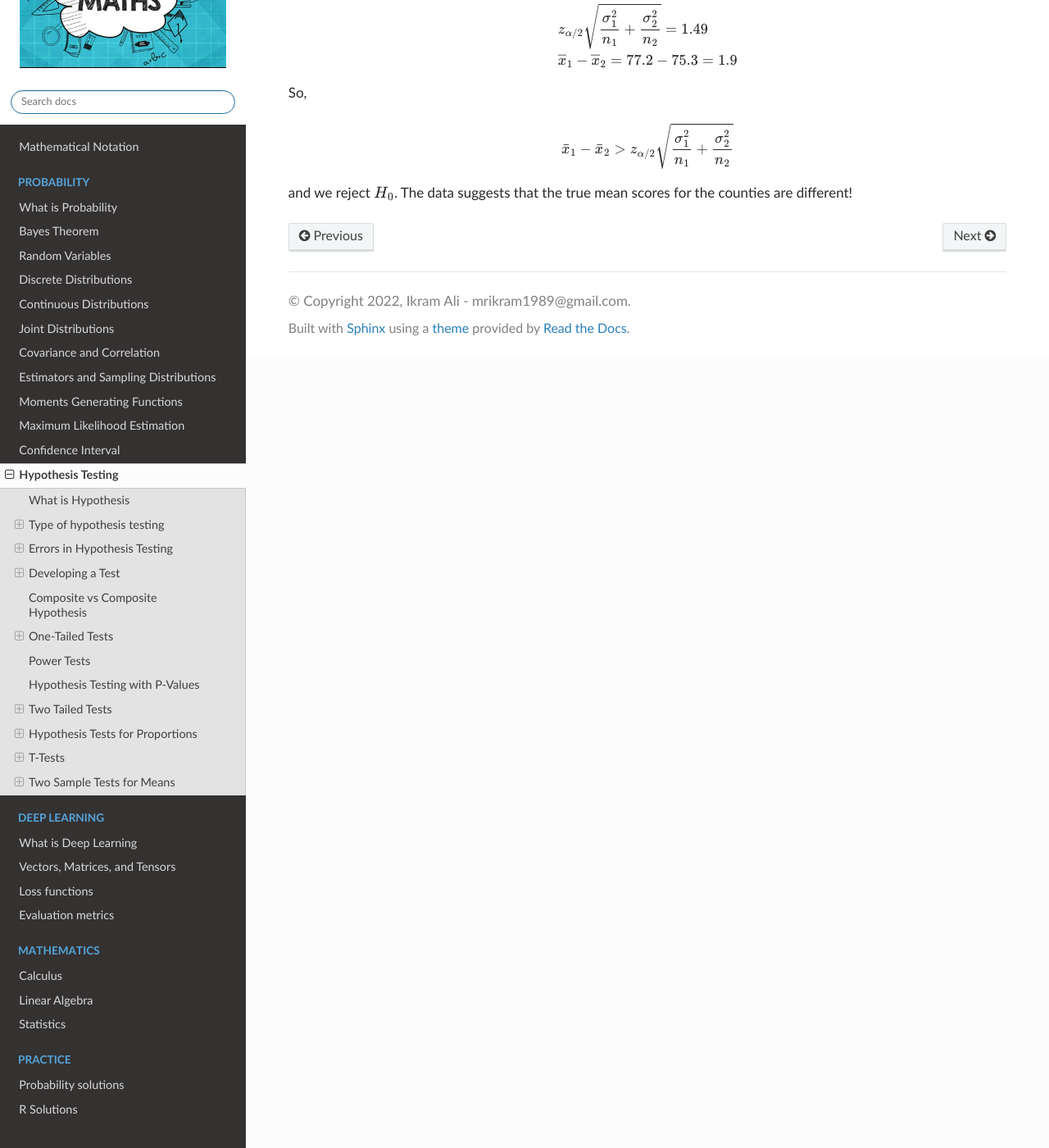
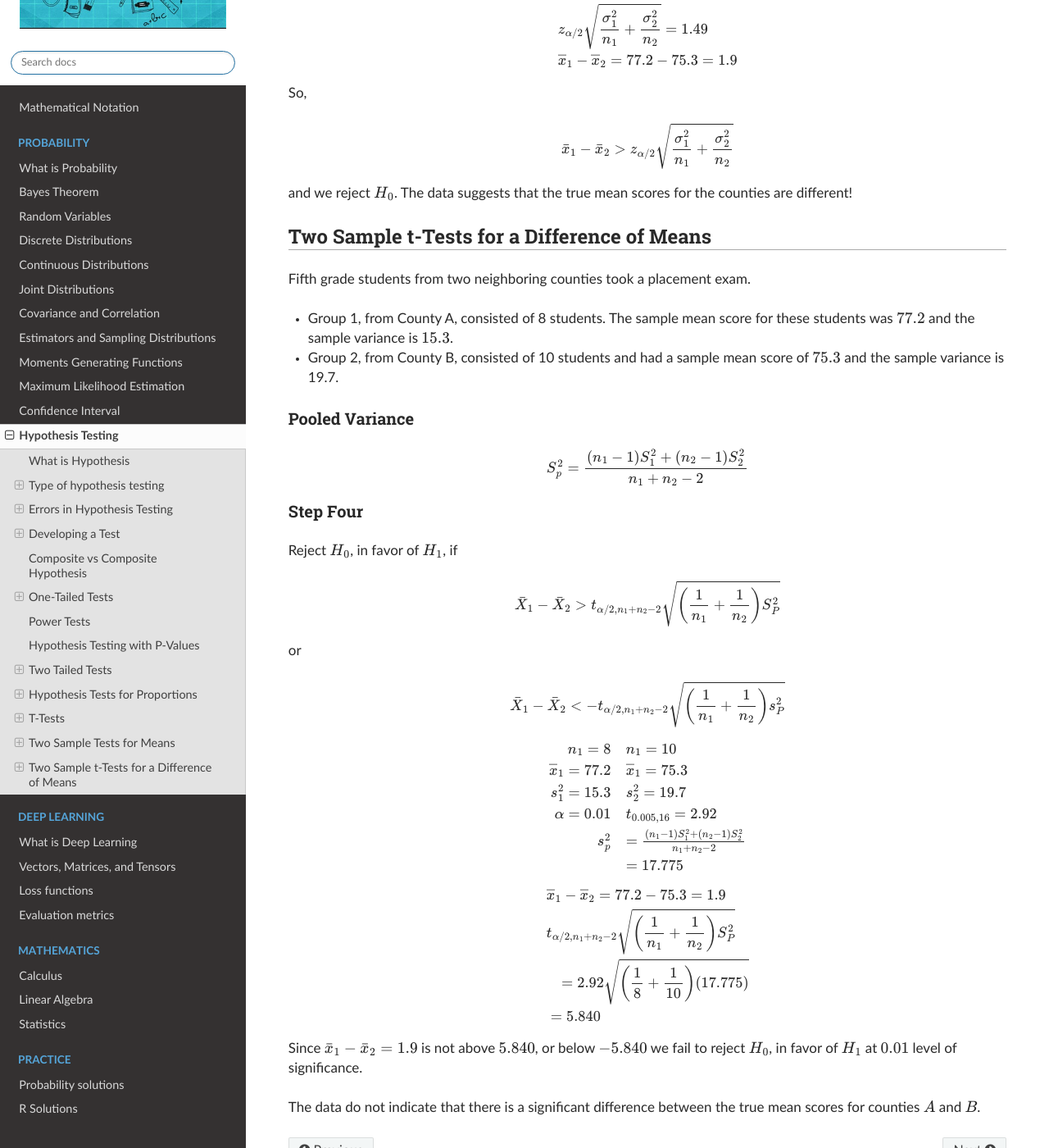
Before and after one commit to akkefa/ml-notes, a Sphinx documentation site: the page built from docs/probability/hypothesis_testing.md, in a window 1280 px wide and 1400 px high, scrolled down 24912 px. Shown: the whole window at 82% size. Built offline with Sphinx 7.4.7 and the Read the Docs theme 2.0.0, drawn with Linux system fonts in a browser that asks for light colours.

Commit message:
new changes

```diff
--- a/docs/probability/hypothesis_testing.md
+++ b/docs/probability/hypothesis_testing.md
@@ -1106,3 +1106,55 @@ $$
 \bar{x}_1-\bar{x}_2>z_{\alpha / 2} \sqrt{\frac{\sigma_1^2}{n_1}+\frac{\sigma_2^2}{n_2}}
 $$
 and we reject $H _0$. The data suggests that the true mean scores for the counties are different!
+
+
+## Two Sample t-Tests for a Difference of Means
+Fifth grade students from two neighboring counties took a placement exam.
+- Group 1, from County A, consisted of 8 students. The sample mean score for these students was $77.2$ and the sample variance is $15.3$.
+- Group 2, from County B, consisted of 10 students and had a sample mean score of $75.3$ and the sample variance is 19.7.
+
+### Pooled Variance
+
+$$
+S_p^2=\frac{\left(n_1-1\right) S_1^2+\left(n_2-1\right) S_2^2}{n_1+n_2-2}
+$$
+
+### Step Four
+Reject $H _0$, in favor of $H _1$, if
+
+$$
+\bar{X}_1-\bar{X}_2>t_{\alpha / 2, n_1+n_2-2} \sqrt{\left(\frac{1}{n_1}+\frac{1}{n_2}\right) S_P^2}
+$$
+or
+
+$$
+\bar{X}_1-\bar{X}_2<-t_{\alpha / 2, n_1+n_2-2} \sqrt{\left(\frac{1}{n_1}+\frac{1}{n_2}\right) s_P^2}
+$$
+
+
+$$
+\begin{array}{rlr}
+n _1=8 & n _1=10 \\
+\overline{ x }_1=77.2 & \overline{ x }_1=75.3 \\
+s _1^2=15.3 & s _2^2=19.7 \\
+\alpha=0.01 & t _{0.005,16}=2.92 \\
+s _{ p }^2 & =\frac{\left( n _1-1\right) S _1^2+\left( n _2-1\right) S _2^2}{ n _1+ n _2-2} \\
+& =17.775
+\end{array}
+$$
+
+$$
+\begin{aligned}
+&\overline{ x }_1-\overline{ x }_2=77.2-75.3=1.9 \\
+& t _{\alpha / 2, n _1+ n _2-2} \sqrt{\left(\frac{1}{ n _1}+\frac{1}{ n _2}\right) S _{ P }^2} \\
+&\quad=2.92 \sqrt{\left(\frac{1}{8}+\frac{1}{10}\right)(17.775)} \\
+&=5.840
+\end{aligned}
+$$
+
+Since $\bar{x}_1-\bar{x}_2=1.9$ is not
+above $5.840$, or
+below $-5.840$
+we fail to reject $H _0$, in favor of $H _1$ at $0.01$ level of significance.
+
+The data do not indicate that there is a significant difference between the true mean scores for counties $A$ and $B$.
```
